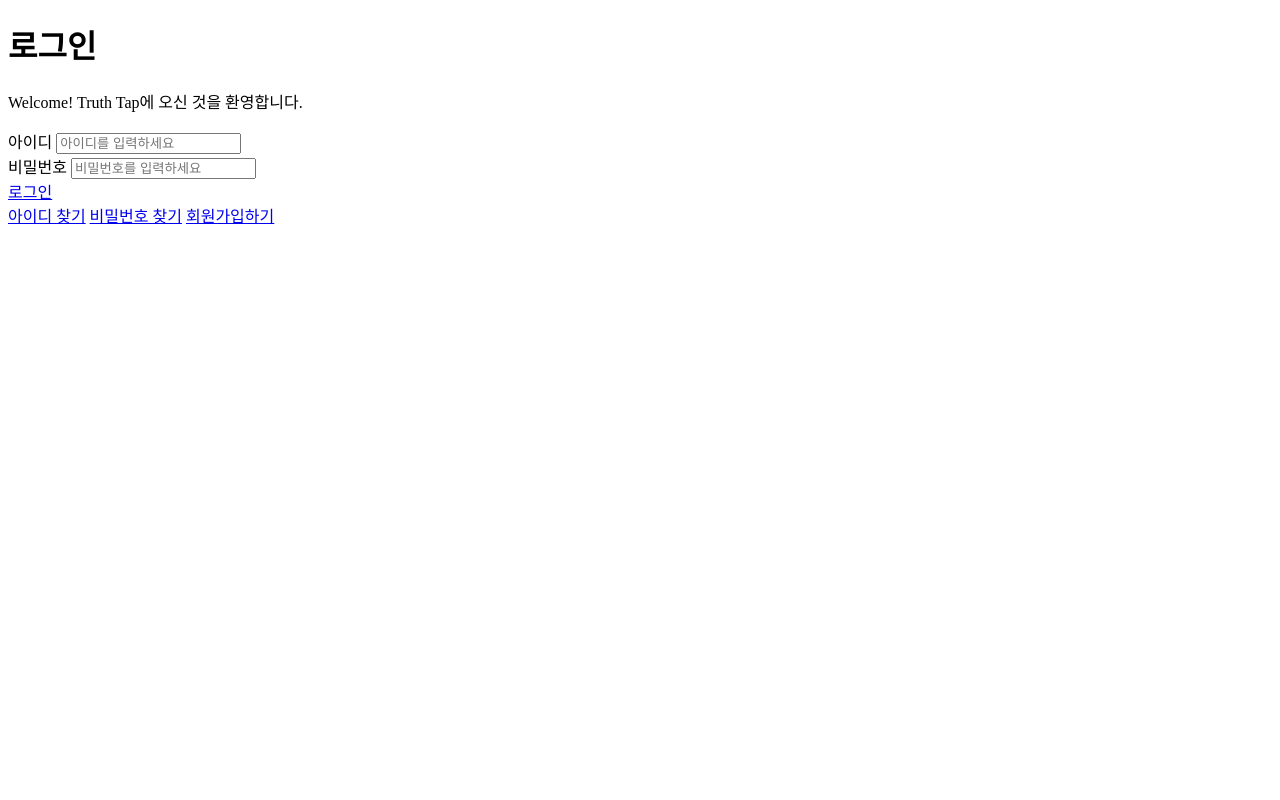
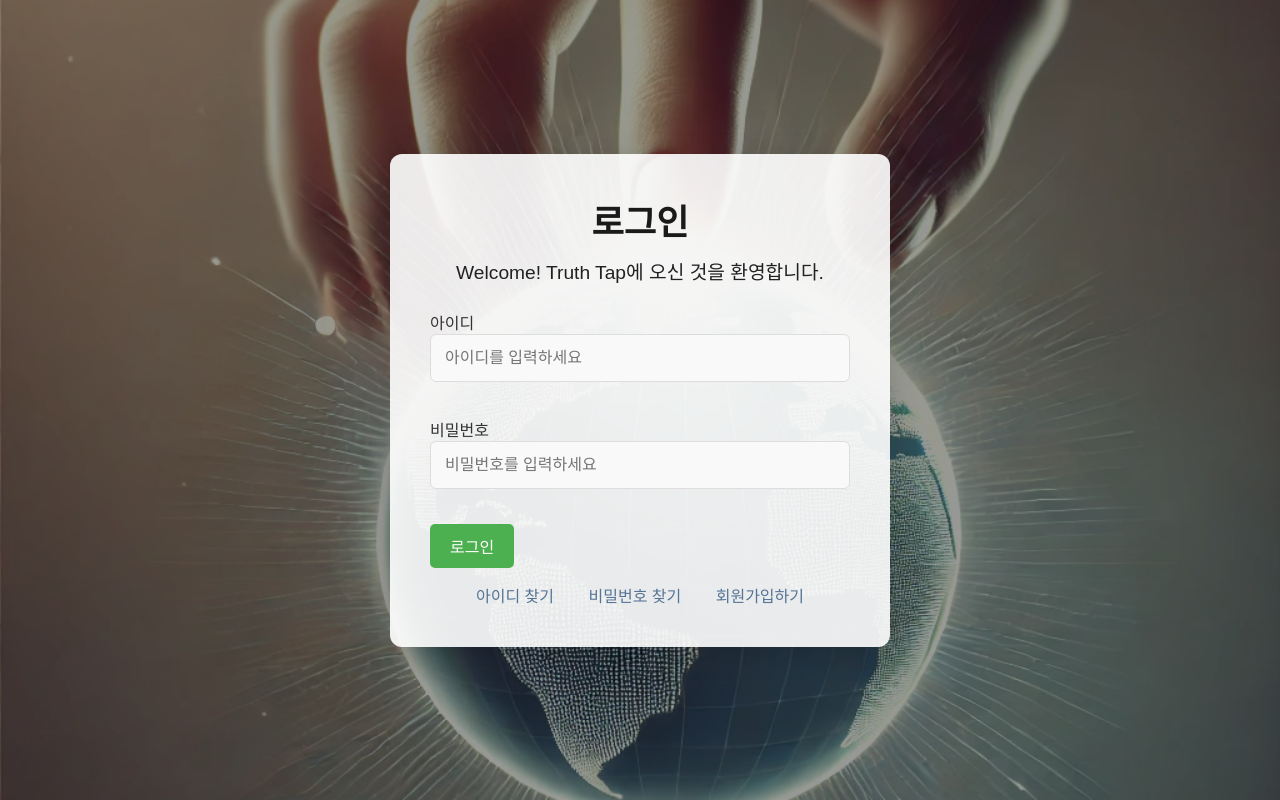
Before and after one commit to TRUTHTAP/DETECT_CLICKBATE, a plain HTML site: page login.html in a window 1280 px wide. Drawn offline with Linux system fonts and the light colour scheme.

Commit message:
Update login.html

```diff
--- a/login.html
+++ b/login.html
@@ -4,7 +4,7 @@
     <meta charset="UTF-8">
     <meta name="viewport" content="width=device-width, initial-scale=1.0">
     <title>로그인</title>
-    <link rel="stylesheet" href="로그인.css">
+    <link rel="stylesheet" href="login.css">
 </head>
 <body>
     <div class="login-container">
```
